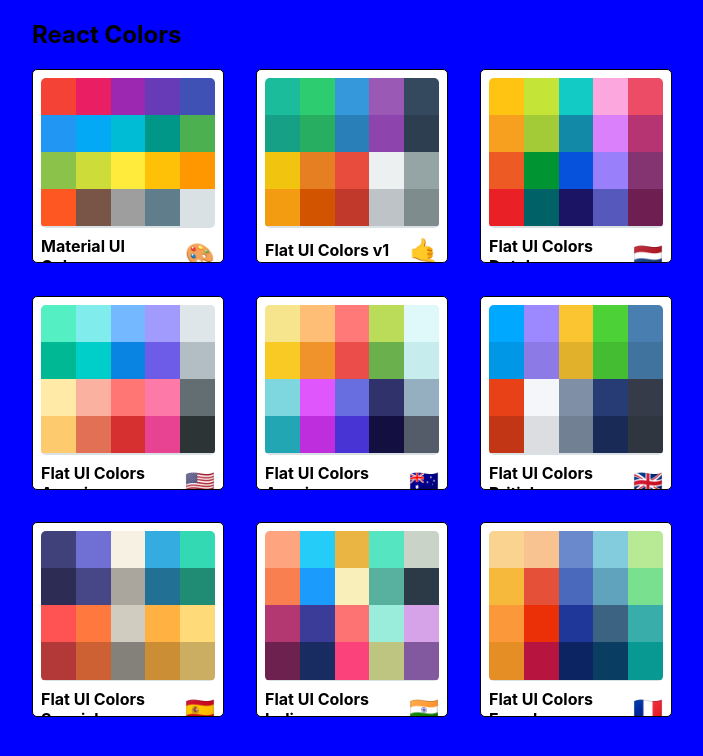
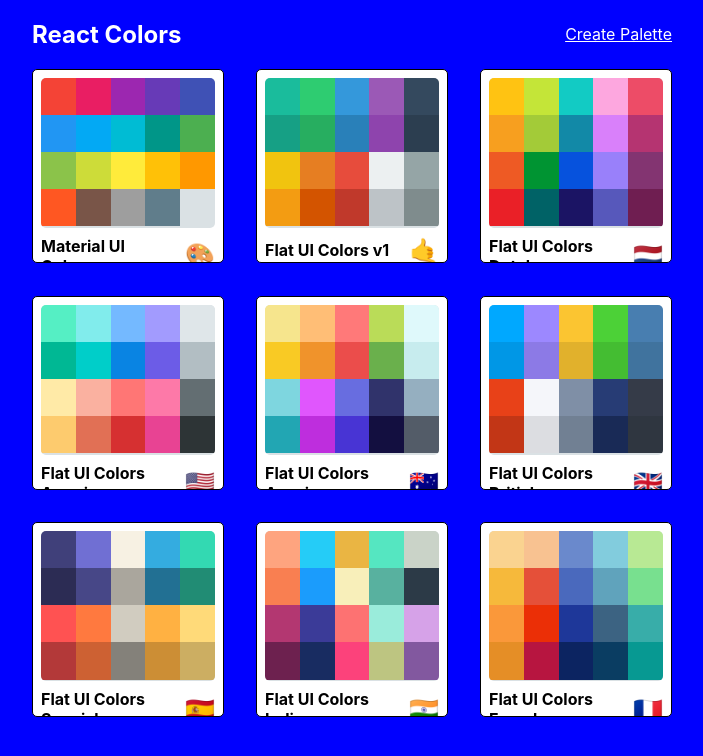
Before and after one commit to jogeshwar01/Colorbea, a React (Create React App) app: page / in a window 1280 px wide. Shown: the top 756 px of the page, without its empty margins (288-991 px from the left). Built offline with nearby package versions, Linux system fonts and the light colour scheme; the HTML template or start-up script is replaced by a standard one.

Commit message:
add newPaletteForm and link

```diff
--- a/src/App.js
+++ b/src/App.js
@@ -4,6 +4,7 @@
 import PaletteList from "./PaletteList";
 import SingleColorPalette from "./SingleColorPalette";
 import seedColors from "./seedColors"
+import NewPaletteForm from "./NewPaletteForm";
 import { generatePalette } from "./colorHelpers";
 
 class App extends Component {
@@ -16,6 +17,8 @@
   render() {
     return (
       <Switch>
+        <Route exact path='/palette/new' render={() => <NewPaletteForm />} />
+
         <Route
           exact
           path='/'
--- /dev/null
+++ b/src/NewPaletteForm.js
@@ -0,0 +1,12 @@
+import React, { Component } from "react";
+
+class NewPaletteForm extends Component {
+    render() {
+        return (
+            <div>
+                <h1>New Palette Form!</h1>
+            </div>
+        );
+    }
+}
+export default NewPaletteForm;
--- a/src/PaletteList.js
+++ b/src/PaletteList.js
@@ -1,4 +1,5 @@
 import React, { Component } from "react";
+import { Link } from "react-router-dom";
 import MiniPalette from "./MiniPalette";
 import { withStyles } from "@material-ui/styles";
 import styles from "./styles/PaletteListStyles";
@@ -16,6 +17,7 @@
                 <div className={classes.container}>
                     <nav className={classes.nav}>
                         <h1>React Colors</h1>
+                        <Link to='/palette/new'>Create Palette</Link>
                     </nav>
                     <div className={classes.palettes}>
                         {palettes.map(palette => (
--- a/src/styles/PaletteListStyles.js
+++ b/src/styles/PaletteListStyles.js
@@ -16,7 +16,12 @@
     nav: {
         display: "flex",
         width: "100%",
-        justifyContent: "space-between"
+        justifyContent: "space-between",
+        alignItems: "center",
+        color: "white",
+        "& a": {
+            color: "white"
+        }
     },
     palettes: {
         boxSizing: "border-box",
```
